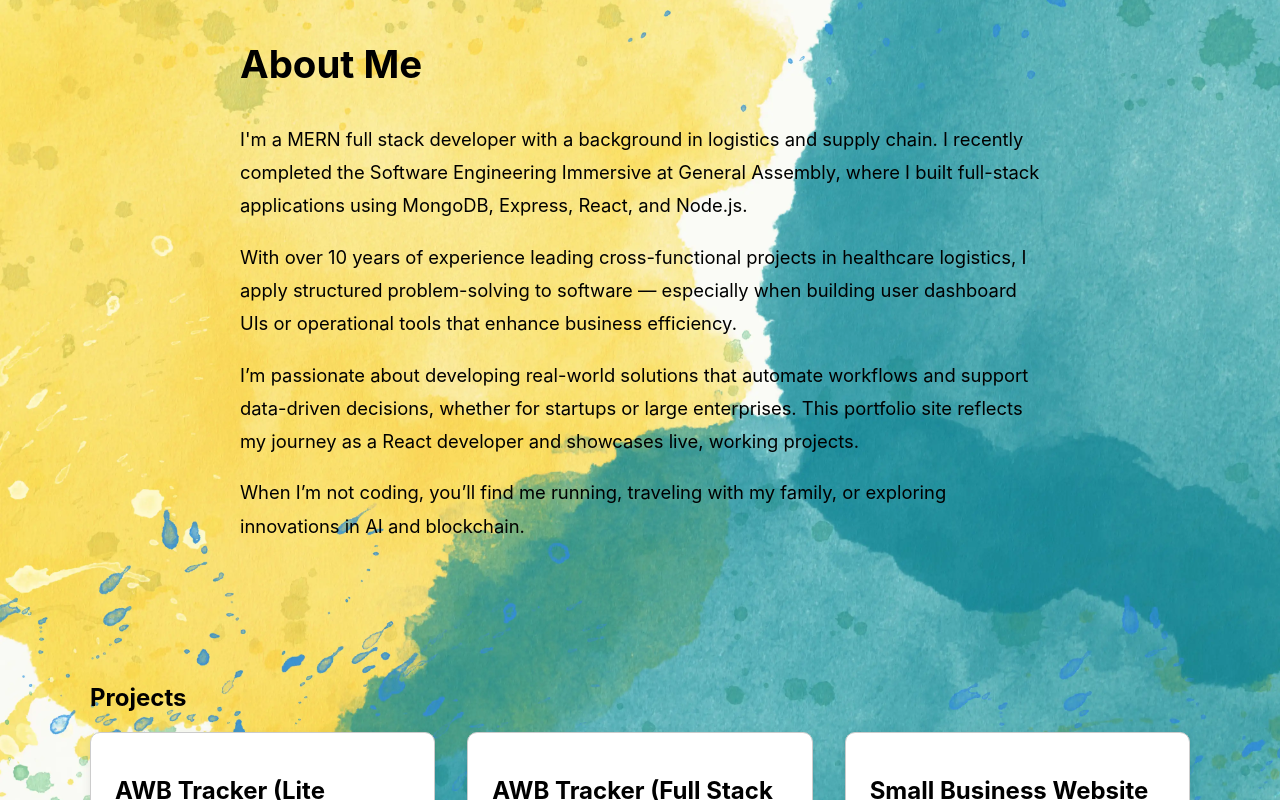
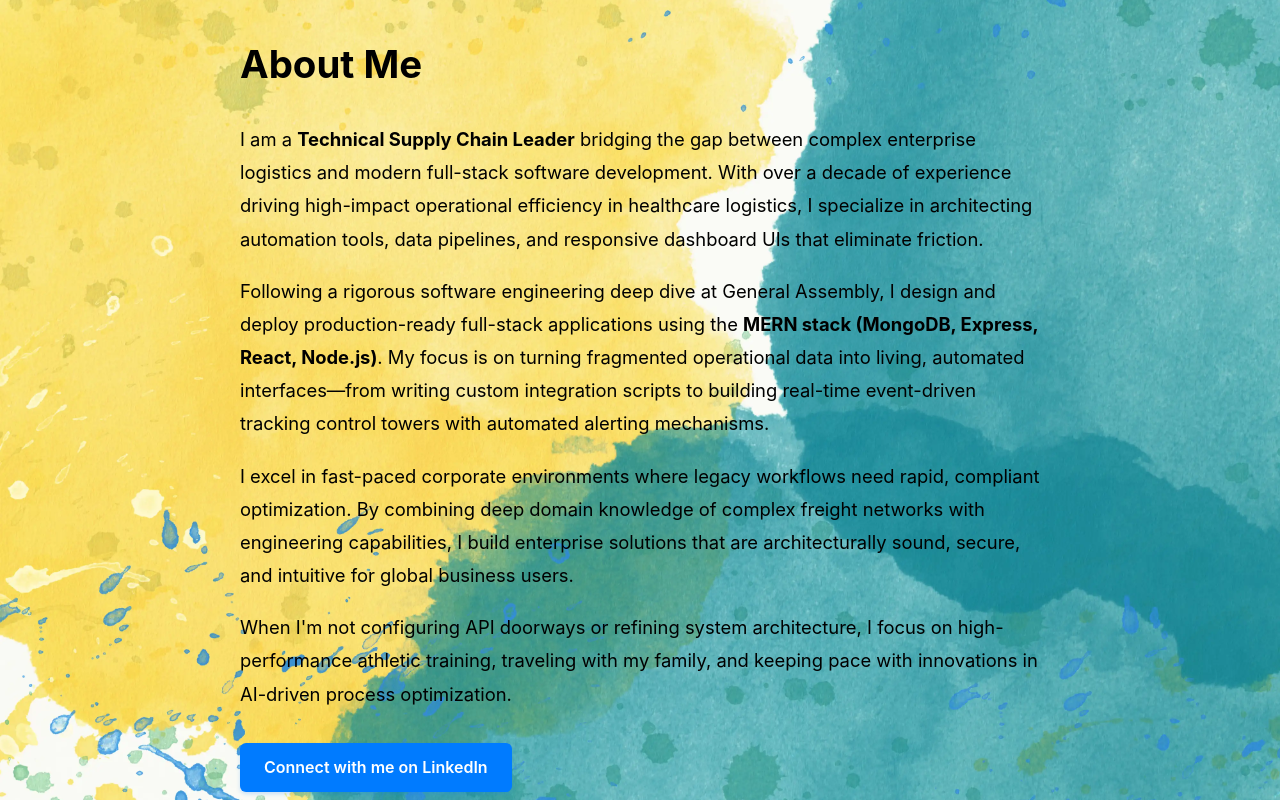
Before and after one commit to tannoah0586/my-portfolio, a React (Create React App) app: page / in a window 1280 px wide. Shown: the part 900-1700 px from the top of the page. Built offline with nearby package versions, Linux system fonts and the light colour scheme.

Commit message:
Migrated portfolio deployment to clean Vercel hobby account

```diff
--- a/src/components/About.jsx
+++ b/src/components/About.jsx
@@ -1,32 +1,48 @@
+import React from "react";
+
 const About = () => {
   return (
     <section id="about">
       <div style={{ maxWidth: "800px", margin: "0 auto", lineHeight: "1.8", fontSize: "1.15rem" }}>
         <h1 style={{ fontSize: "2.4rem", marginBottom: "1.5rem", fontWeight: 700 }}>About Me</h1>
-        <p style={{ marginBottom: "1rem" }}>
-          I'm a MERN full stack developer with a background in logistics and supply chain. I recently completed the Software Engineering Immersive at General Assembly, where I built full-stack applications using MongoDB, Express, React, and Node.js.
+
+        <p style={{ marginBottom: "1.2rem" }}>
+          I am a <strong>Technical Supply Chain Leader</strong> bridging the gap between complex enterprise logistics and modern full-stack software development. With over a decade of experience driving high-impact operational efficiency in healthcare logistics, I specialize in architecting automation tools, data pipelines, and responsive dashboard UIs that eliminate friction.
         </p>
-        <p style={{ marginBottom: "1rem" }}>
-          With over 10 years of experience leading cross-functional projects in healthcare logistics, I apply structured problem-solving to software — especially when building user dashboard UIs or operational tools that enhance business efficiency.
+
+        <p style={{ marginBottom: "1.2rem" }}>
+          Following a rigorous software engineering deep dive at General Assembly, I design and deploy production-ready full-stack applications using the <strong>MERN stack (MongoDB, Express, React, Node.js)</strong>. My focus is on turning fragmented operational data into living, automated interfaces—from writing custom integration scripts to building real-time event-driven tracking control towers with automated alerting mechanisms.
         </p>
-        <p style={{ marginBottom: "1rem" }}>
-          I’m passionate about developing real-world solutions that automate workflows and support data-driven decisions, whether for startups or large enterprises. This portfolio site reflects my journey as a React developer and showcases live, working projects.
+
+        <p style={{ marginBottom: "1.2rem" }}>
+          I excel in fast-paced corporate environments where legacy workflows need rapid, compliant optimization. By combining deep domain knowledge of complex freight networks with engineering capabilities, I build enterprise solutions that are architecturally sound, secure, and intuitive for global business users.
         </p>
-        <p style={{ marginBottom: "1.5rem" }}>
-          When I’m not coding, you’ll find me running, traveling with my family, or exploring innovations in AI and blockchain.
+
+        <p style={{ marginBottom: "2rem" }}>
+          When I'm not configuring API doorways or refining system architecture, I focus on high-performance athletic training, traveling with my family, and keeping pace with innovations in AI-driven process optimization.
         </p>
-        {/* <a
+
+        <a
           href="https://www.linkedin.com/in/noah-tan-yongxin/"
           target="_blank"
           rel="noopener noreferrer"
           style={{
-            color: "#007bff",
-            textDecoration: "underline",
-            fontWeight: 500,
+            display: "inline-block",
+            backgroundColor: "#007bff",
+            color: "#ffffff",
+            padding: "10px 24px",
+            borderRadius: "6px",
+            textDecoration: "none",
+            fontWeight: 600,
+            fontSize: "1rem",
+            boxShadow: "0 2px 4px rgba(0, 123, 255, 0.2)",
+            transition: "all 0.2s ease",
           }}
+          onMouseOver={(e) => e.target.style.backgroundColor = "#0056b3"}
+          onMouseOut={(e) => e.target.style.backgroundColor = "#007bff"}
         >
           Connect with me on LinkedIn
-        </a> */}
+        </a>
       </div>
     </section>
   );
--- a/src/components/Home.jsx
+++ b/src/components/Home.jsx
@@ -31,6 +31,7 @@ const Home = () => {
         <a href="#projects" className="home-btn primary">View Projects</a>
         <a href="#contact" className="home-btn secondary">Contact Me</a>
       </div>
+      {/* <>hi</> */}
     </section>
   );
 };
```
